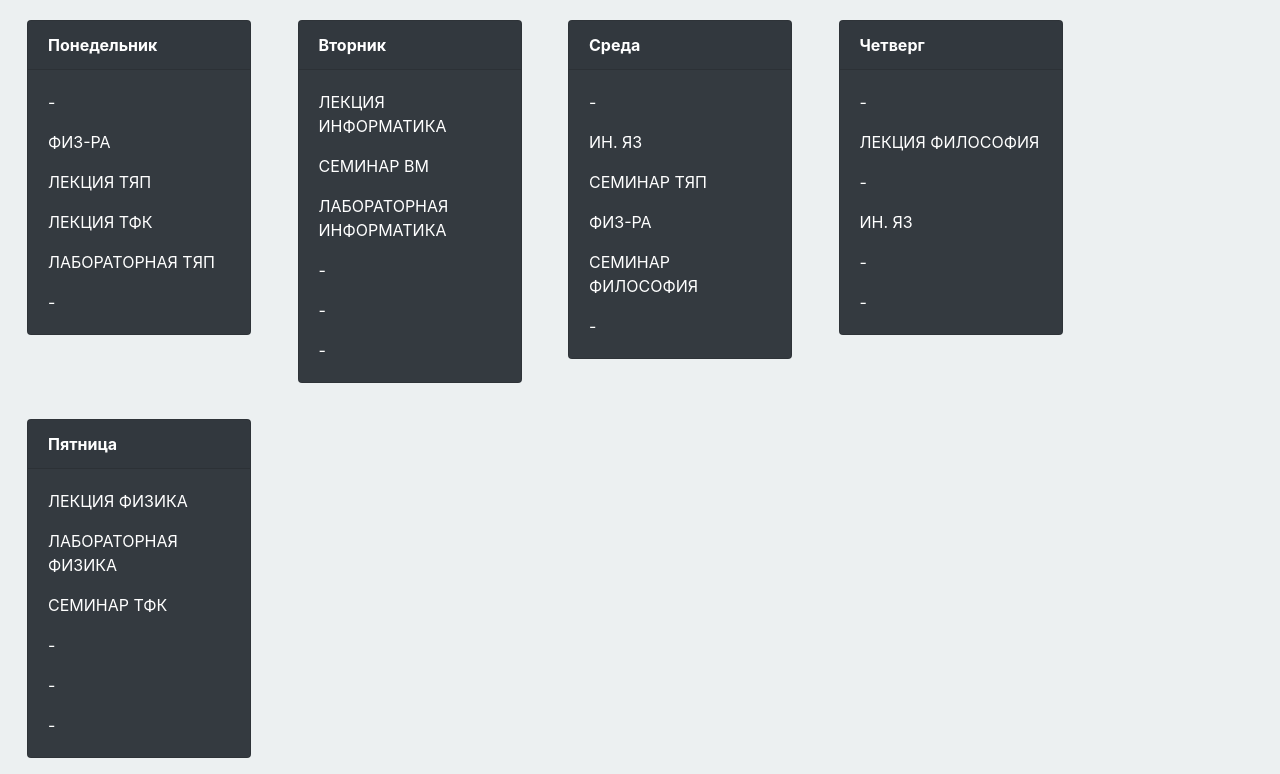
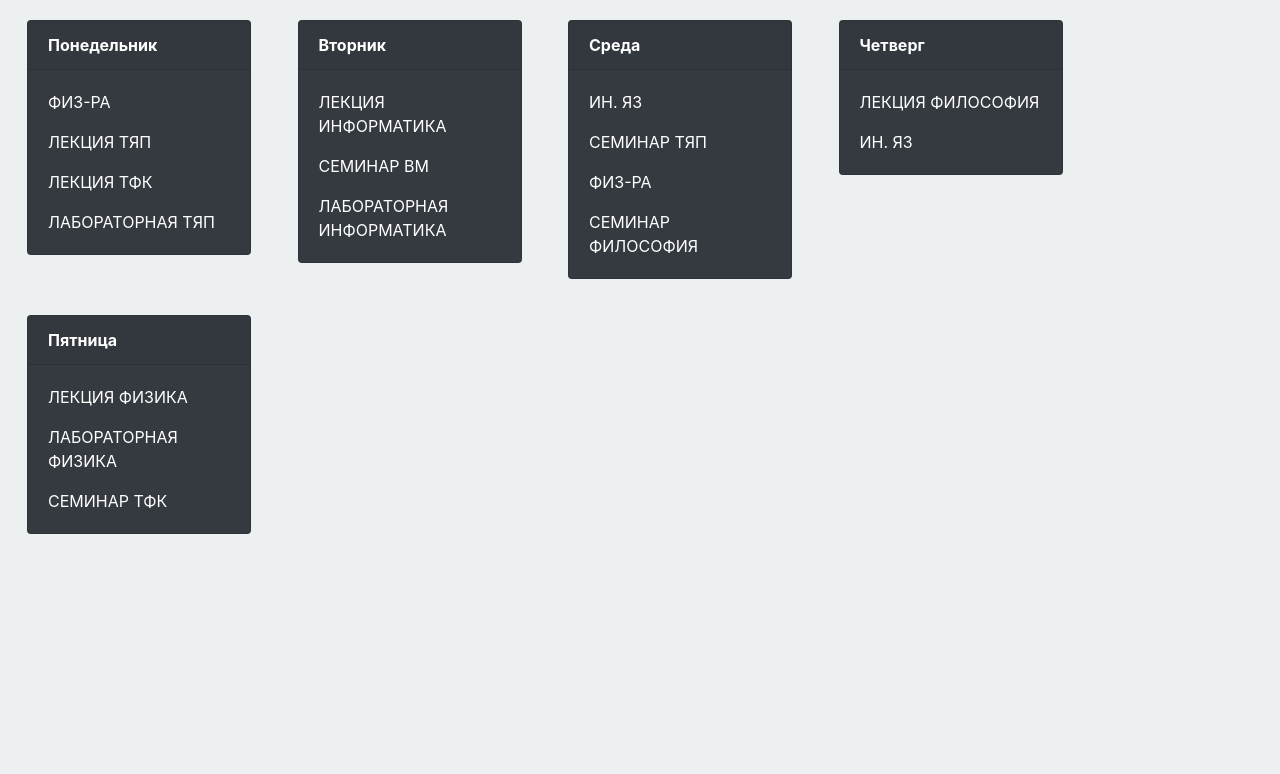
Before and after one commit to psyduck31/master, a Flask app: page / in a window 1280 px wide; the page is wider, and only the part inside the window is pictured. Shown: the part 56-830 px from the top of that part. After the commit the page ends 590 px from the top of that part, so only its background shows below. Run offline with Flask 2, Linux system fonts and the light colour scheme; data comes from the database, SQL or seed files in the repository; some libraries are stand-ins or nearby versions.

Commit message:
Add files via upload

```diff
--- a/fl_ask/flask_project/templates/day.html
+++ b/fl_ask/flask_project/templates/day.html
@@ -5,12 +5,12 @@
 	<div class="card mb-3 text-white bg-dark" style="width: 14rem;">
 		<div class="card-header" style="font-weight: bold;">{{ data[0] }}</div>
   		<div class="card-body">
-  			<p class="card-text">{{ data[1] }}</p>
-  			<p class="card-text">{{ data[2] }}</p>
- 	 		<p class="card-text">{{ data[3] }}</p>
- 	 		<p class="card-text">{{ data[4] }}</p>
- 			<p class="card-text">{{ data[5] }}</p>
-  			<p class="card-text">{{ data[6] }}</p>
+  			{% for i in data %}
+  				{% if i == '-' or i == 'Понедельник' or i == 'Вторник' or i == 'Среда' or i == 'Четверг' or i == 'Пятница' %}
+  				{% else %}
+  					<p class="card-text">{{ i }}</p>
+  				{% endif %}
+  			{% endfor %}
   		</div>
 	</div>
 </div>
```
